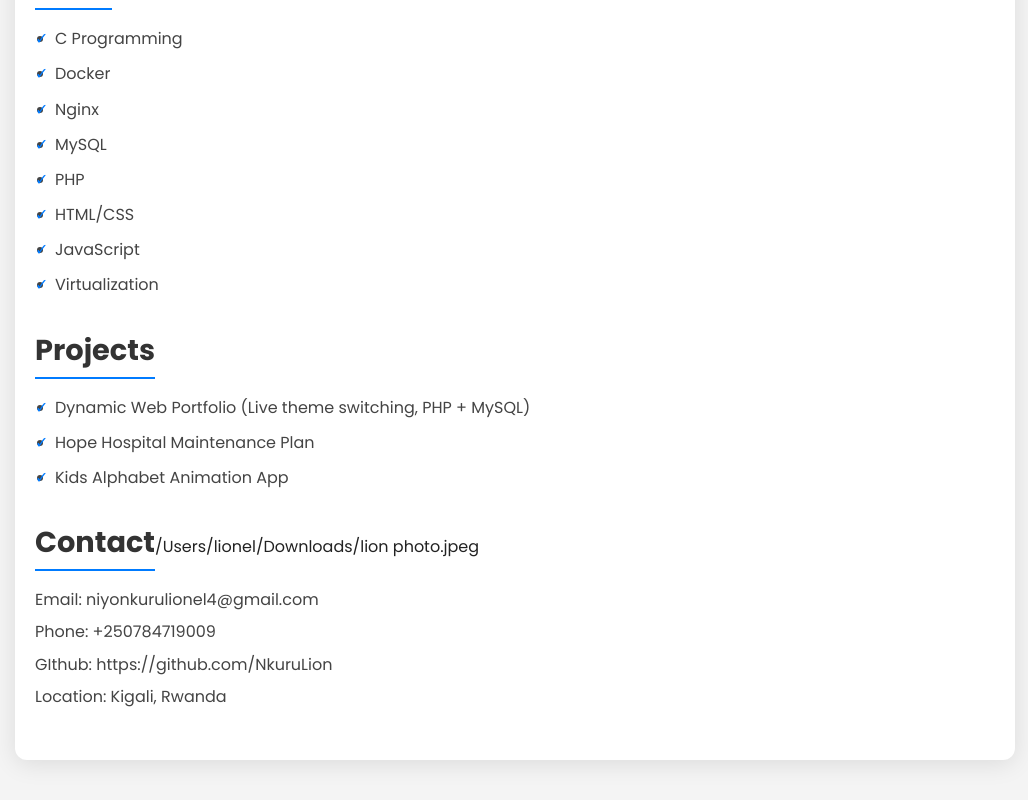
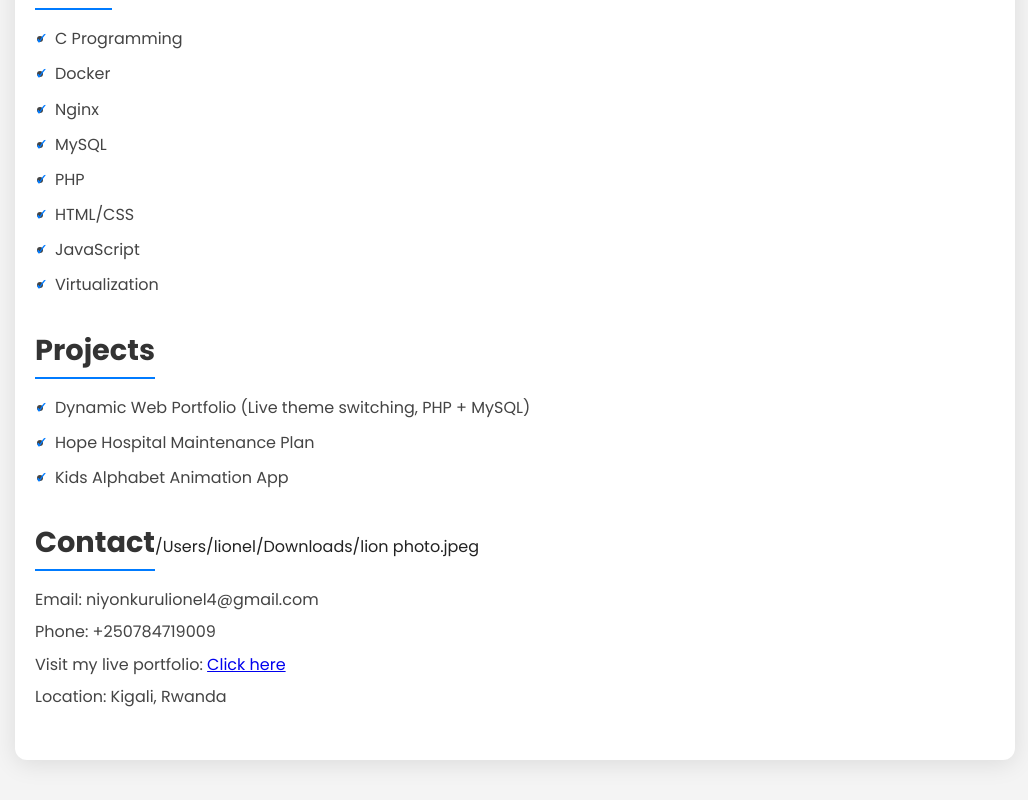
Before and after one commit to NkuruLion/portfolio, a plain HTML site: page index.html in a window 1280 px wide. Shown: the part 830-1630 px from the top of the page, without its empty margins (125-1153 px from the left). Drawn offline with Linux system fonts and the light colour scheme.

Commit message:
Update index.html

```diff
--- a/index.html
+++ b/index.html
@@ -61,7 +61,8 @@
       <h2>Contact</h2>/Users/lionel/Downloads/lion photo.jpeg
       <p>Email: niyonkurulionel4@gmail.com</p>
       <p>Phone: +250784719009</p>
-      <p>GIthub:  https://github.com/NkuruLion</p>
+     <p>Visit my live portfolio: <a href="https://nkurulion.github.io/portfolio/" target="_blank">Click here</a></p>
+
       <p>Location: Kigali, Rwanda</p>
     </section>
   </div>
```
